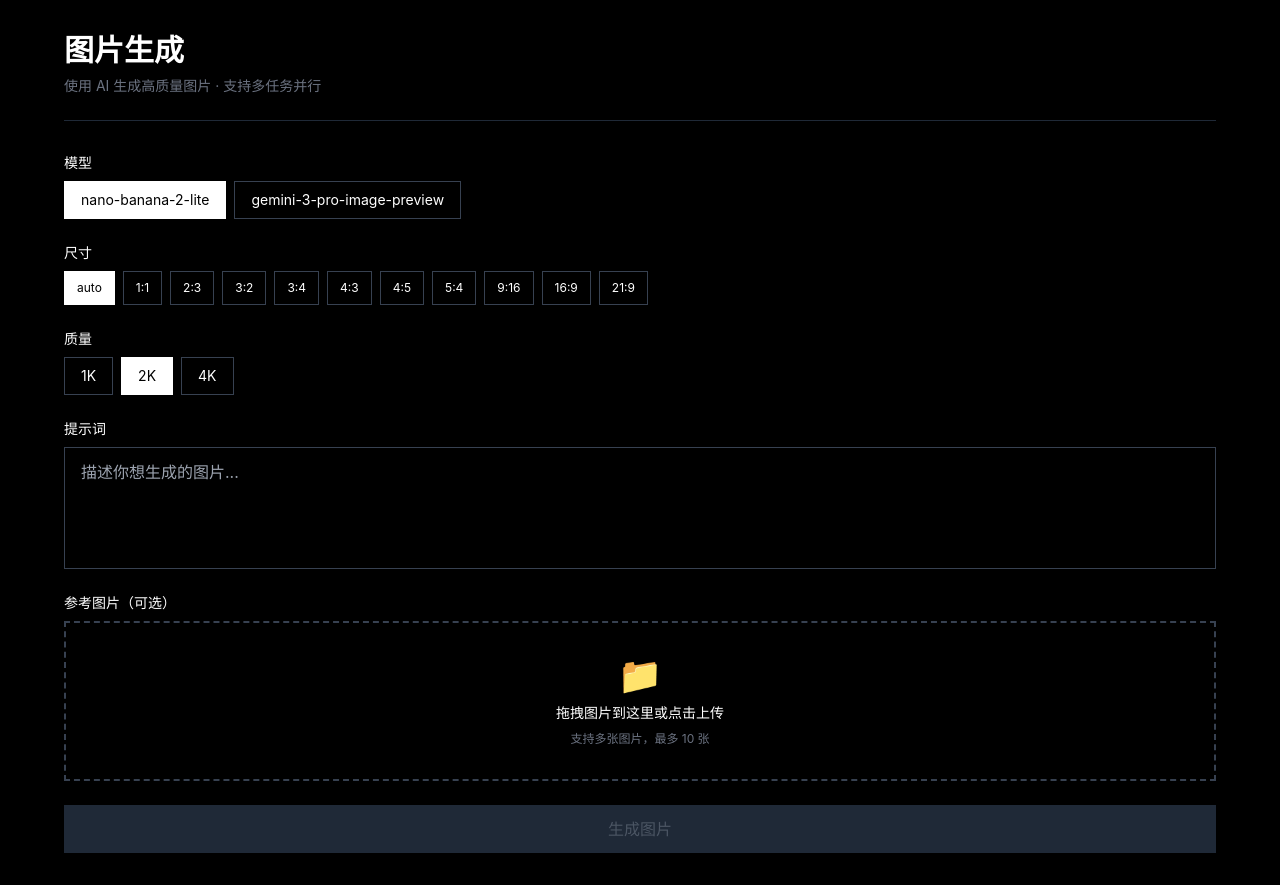
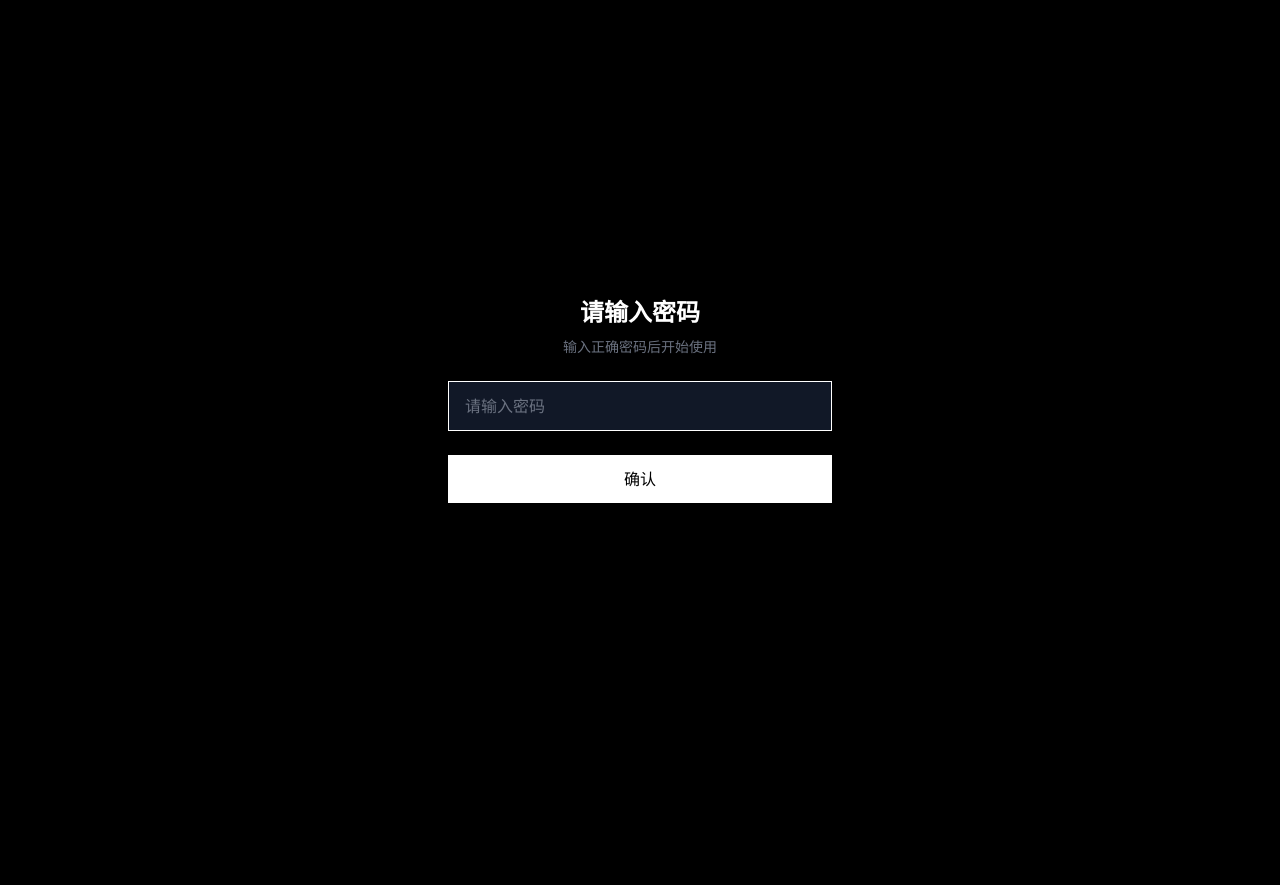
Before and after one commit to cheercheung/evo, a Next.js app: page /image-tool in a window 1280 px wide. After the commit the page ends 800 px from the top, so only its background shows below. Built offline with nearby package versions, Linux system fonts and the light colour scheme.

Commit message:
增加密码验证

```diff
--- a/app/image-tool/page.tsx
+++ b/app/image-tool/page.tsx
@@ -11,8 +11,13 @@ interface Task {
   prompt: string;
 }
 
+const CORRECT_PASSWORD = "lyj";
+
 export default function ImageToolPage() {
   const apiKey = process.env.NEXT_PUBLIC_EVOLINK_API_KEY || "";
+  const [isAuthenticated, setIsAuthenticated] = useState(false);
+  const [password, setPassword] = useState("");
+  const [passwordError, setPasswordError] = useState(false);
   const [genLoading, setGenLoading] = useState(false);
   const [genError, setGenError] = useState<string | null>(null);
   const [tasks, setTasks] = useState<Task[]>([]);
@@ -130,6 +135,56 @@ export default function ImageToolPage() {
     );
   };
 
+  const handlePasswordSubmit = (e: React.FormEvent) => {
+    e.preventDefault();
+    if (password === CORRECT_PASSWORD) {
+      setIsAuthenticated(true);
+      setPasswordError(false);
+    } else {
+      setPasswordError(true);
+    }
+  };
+
+  // 密码验证页面
+  if (!isAuthenticated) {
+    return (
+      <main className="min-h-screen bg-black text-white flex items-center justify-center p-8">
+        <div className="w-full max-w-sm">
+          <form onSubmit={handlePasswordSubmit} className="flex flex-col gap-6">
+            <div className="flex flex-col gap-2 text-center">
+              <h1 className="text-2xl font-bold">请输入密码</h1>
+              <p className="text-sm text-gray-500">输入正确密码后开始使用</p>
+            </div>
+
+            <div className="flex flex-col gap-2">
+              <input
+                type="password"
+                value={password}
+                onChange={(e) => {
+                  setPassword(e.target.value);
+                  setPasswordError(false);
+                }}
+                placeholder="请输入密码"
+                className="w-full px-4 py-3 bg-gray-900 border border-gray-700 text-white placeholder-gray-500 focus:border-white focus:outline-none"
+                autoFocus
+              />
+              {passwordError && (
+                <p className="text-sm text-red-500">密码错误，请重试</p>
+              )}
+            </div>
+
+            <button
+              type="submit"
+              className="w-full py-3 bg-white text-black font-medium hover:bg-gray-200 transition-colors"
+            >
+              确认
+            </button>
+          </form>
+        </div>
+      </main>
+    );
+  }
+
   return (
     <main className="min-h-screen bg-black text-white p-8">
       <div className="max-w-6xl mx-auto flex flex-col gap-8">
```
